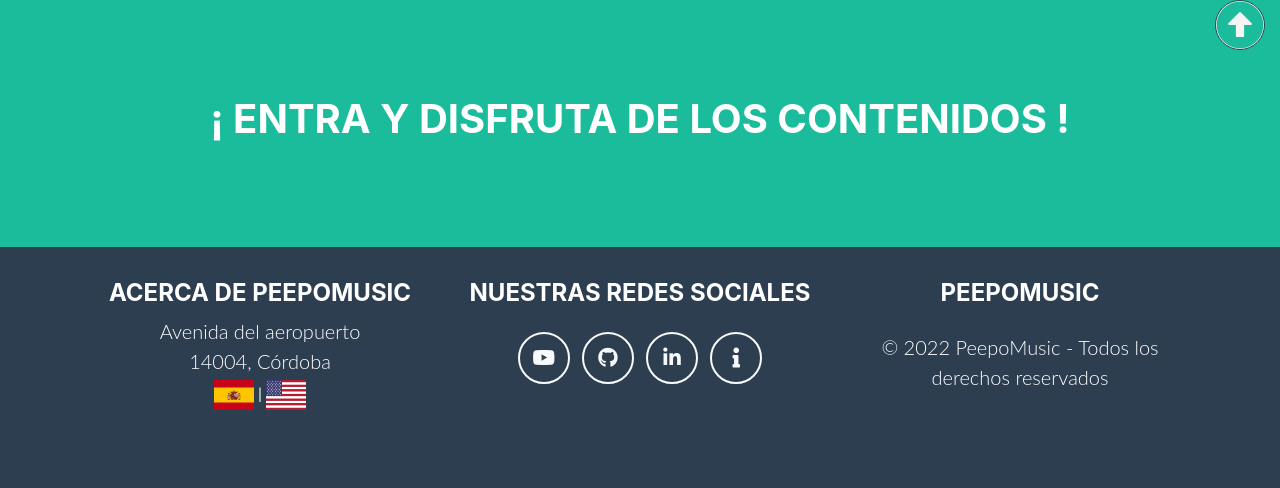
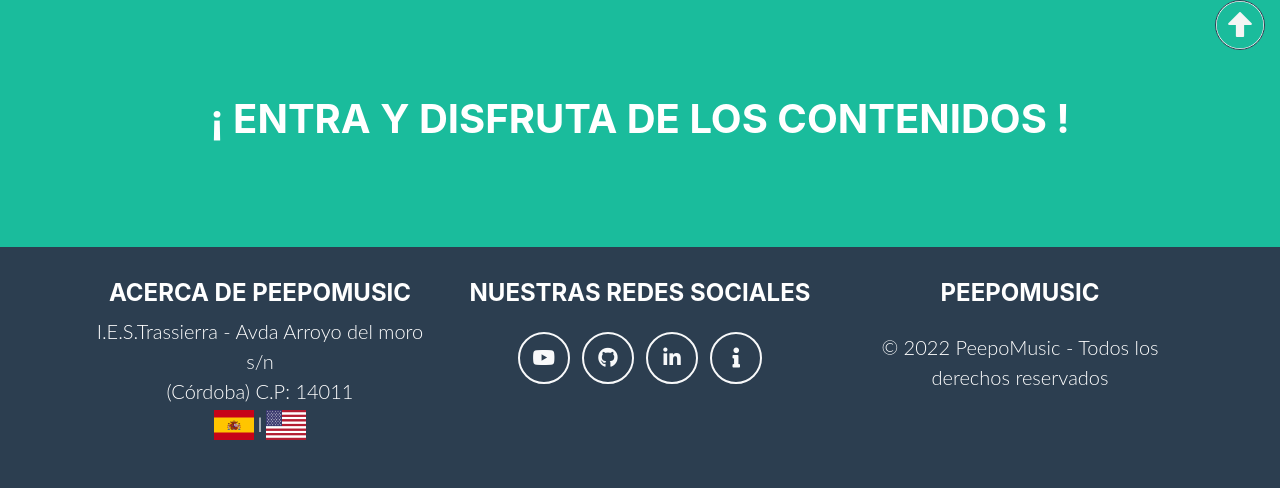
Before and after one commit to arVentura1/PeepoMusic, a PHP site: page /acceder.php in a window 1280 px wide. Shown: the part 735-1223 px from the top of the page. Before the commit the page ends 1145 px from the top, so only its background shows below. Run offline with PHP 8.4, Linux system fonts and the light colour scheme; some libraries are stand-ins or nearby versions; some web fonts are replaced.

Commit message:
nuevos cambios y adiciones

```diff
--- a/acceder.php
+++ b/acceder.php
@@ -106,9 +106,6 @@ else if (isset($_REQUEST['registerUser'])) {
                 //enviar correo de registro
                 $correoUsu = $email;
                 $nickNameUsu = $nickname;
-                //echo "correoUsu: ".$email;
-                //echo "<br>nickNameUsu: ".$nickNameUsu;
-
                 include 'enviarCorreoRegister.php';
             }
 
--- a/footer.php
+++ b/footer.php
@@ -11,9 +11,9 @@
                     <a href="acercaDe.php" class="page-section-heading enlaces text-uppercase mb-4 text-white"><?= $lang['about'] ?></a>
                 </h4>
                 <p class="lead mb-0">
-                    Avenida del aeropuerto
+                    I.E.S.Trassierra - Avda Arroyo del moro s/n
                     <br />
-                    14004, Córdoba
+                    (Córdoba) C.P: 14011
                 </p>
                 <p class="mt-1">
                     <a href="<?= basename($_SERVER['PHP_SELF'], ".php") ?>.php?lang=es" class="enlaces" style="text-decoration: none;">
@@ -31,10 +31,10 @@
             <div class="col-lg-4 mb-5 mb-lg-0">
                 <h4 class="text-uppercase mb-4"><?= $lang['socialMedia'] ?></h4>
                 <!-- canal de youtube poner el enlace del video demostrativo de la plataforma -->
-                <a class="btn btn-outline-light btn-social mx-1" href="#"><i class="fab fa-youtube"></i></a>
+                <a class="btn btn-outline-light btn-social mx-1" target="_blank" href="https://youtu.be/38D7_tJFjRg"><i class="fab fa-youtube"></i></a>
                 <!-- enlace del codigo del proyecto en github -->
-                <a class="btn btn-outline-light btn-social mx-1" href="#"><i class="fab fa-github"></i></a>
-                <a class="btn btn-outline-light btn-social mx-1" href="https://www.linkedin.com/in/andresruizventura"><i class="fab fa-fw fa-linkedin-in"></i></a>
+                <a class="btn btn-outline-light btn-social mx-1" target="_blank" href="https://github.com/arVentura1/PeepoMusic"><i class="fab fa-github"></i></a>
+                <a class="btn btn-outline-light btn-social mx-1" target="_blank" href="https://www.linkedin.com/in/andresruizventura"><i class="fab fa-fw fa-linkedin-in"></i></a>
                 <a class="btn btn-outline-light btn-social mx-1" href="acercaDe.php"><i class="fas fa-info"></i></a>
             </div>
             <!-- footer sobre nosotros -->
```
Also changed, not shown: enviarCorreoRegister.php (+5 -34 lines), 1 other file.
